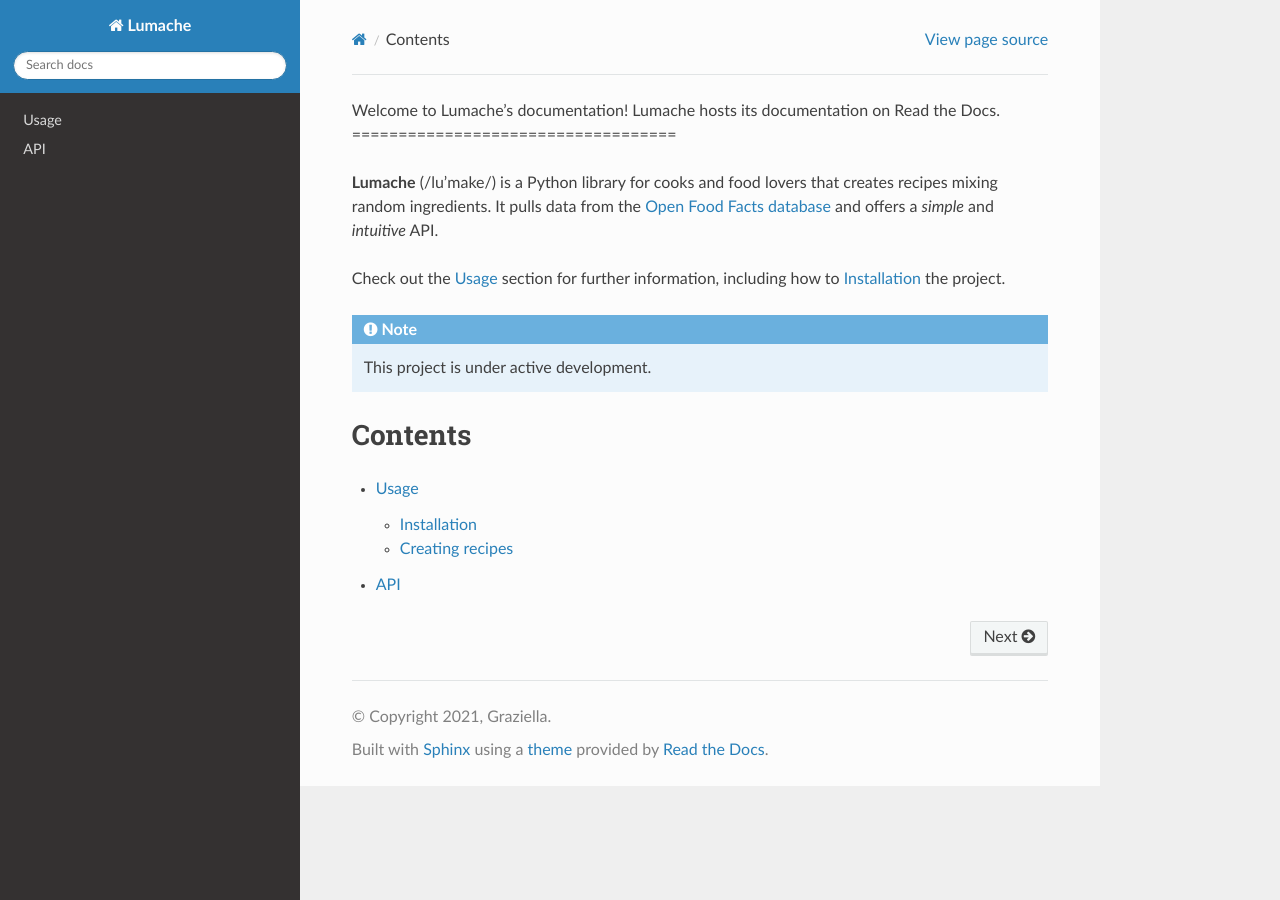
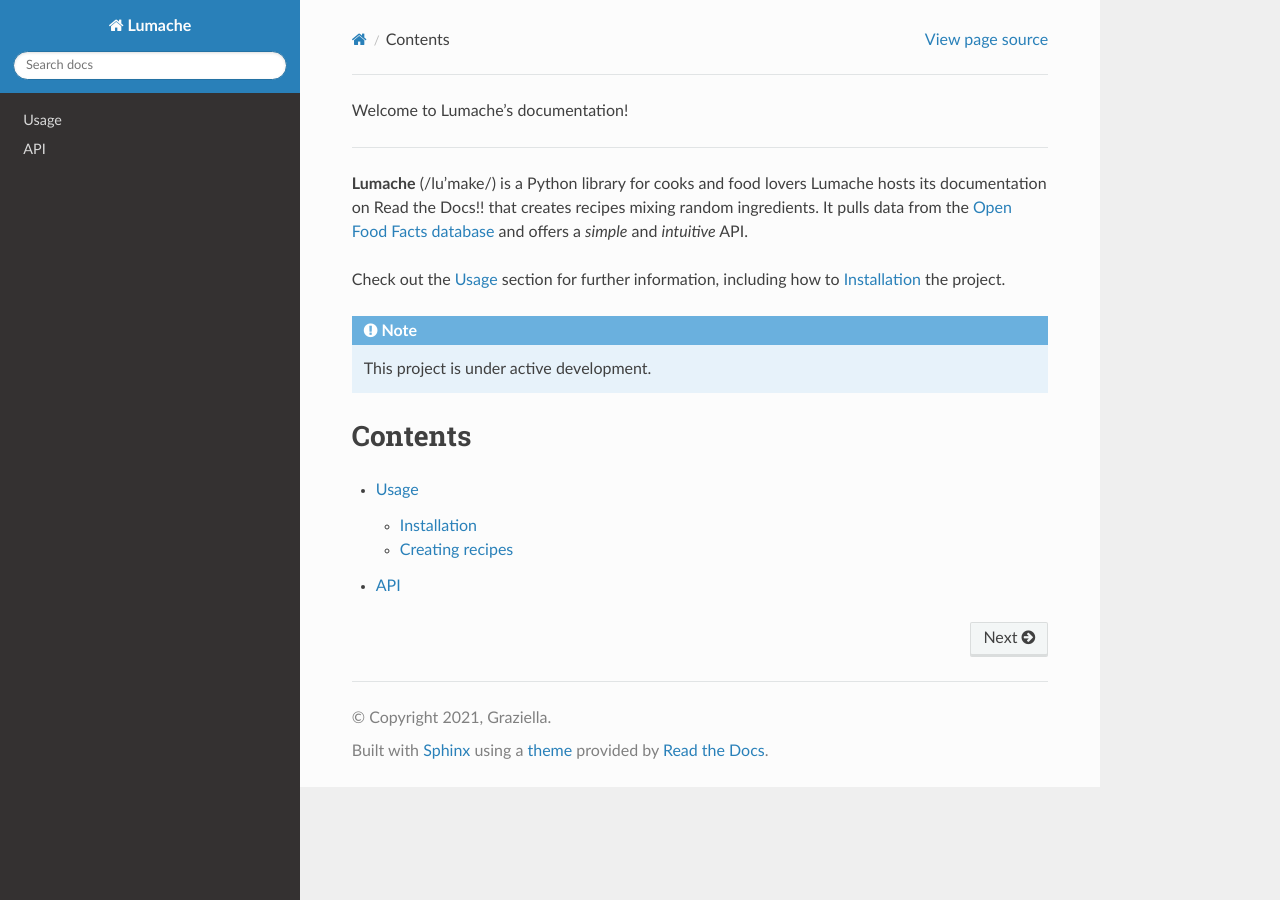
Before and after one commit to Bram-Simon/rtd-tutorial, a Sphinx documentation site: the page built from docs/source/index.rst, in a window 1280 px wide. Built offline with Sphinx 7.4.7 and the Read the Docs theme 3.1.0, drawn with Linux system fonts in a browser that asks for light colours.

```diff
--- a/docs/source/index.rst
+++ b/docs/source/index.rst
@@ -1,8 +1,9 @@
 Welcome to Lumache's documentation!
-Lumache hosts its documentation on Read the Docs.
+
 ===================================
 
 **Lumache** (/lu'make/) is a Python library for cooks and food lovers
+Lumache hosts its documentation on Read the Docs!!
 that creates recipes mixing random ingredients.
 It pulls data from the `Open Food Facts database <https://world.openfoodfacts.org/>`_
 and offers a *simple* and *intuitive* API.
```
